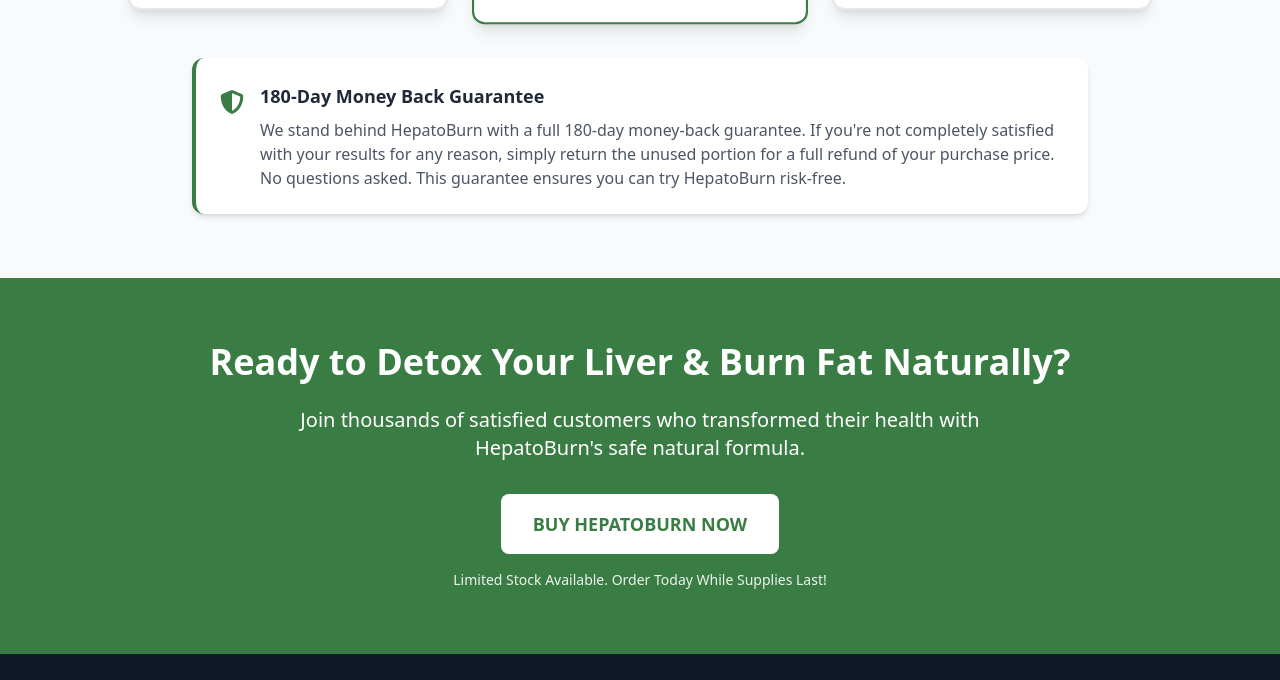
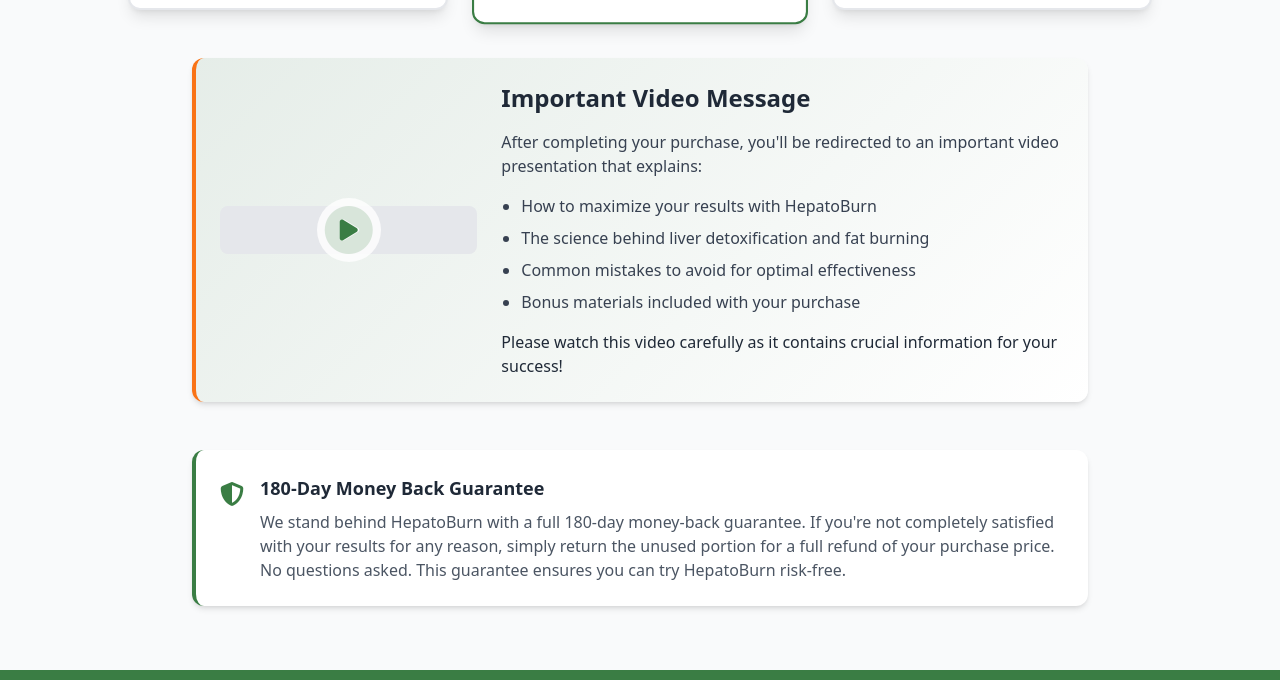
Before and after one commit to yr013/HepatoBurn, a plain HTML site: page index.html in a window 1280 px wide. Shown: the part 3864-4544 px from the top of the page. Drawn offline with nearby package versions, Linux system fonts and the light colour scheme.

Commit message:
Update index.html

```diff
--- a/index.html
+++ b/index.html
@@ -32,6 +32,10 @@
         }
         .testimonial-card {
             background: linear-gradient(135deg, rgba(58, 125, 68, 0.05) 0%, rgba(255, 255, 255, 1) 100%);
+        }
+        .video-notice {
+            background: linear-gradient(135deg, rgba(58, 125, 68, 0.1) 0%, rgba(255, 255, 255, 1) 100%);
+            border-left: 4px solid #f97316;
         }
     </style>
 </head>
@@ -348,6 +352,35 @@
                 </div>
             </div>
 
+            <!-- Important Video Notice Section -->
+            <div class="mt-12 max-w-4xl mx-auto video-notice p-6 rounded-xl shadow-md">
+                <div class="flex flex-col md:flex-row items-center">
+                    <div class="md:w-1/3 mb-6 md:mb-0 md:pr-6 flex justify-center">
+                        <div class="relative w-full max-w-xs">
+                            <div class="aspect-w-16 aspect-h-9 bg-gray-200 rounded-lg overflow-hidden flex items-center justify-center">
+                                <i class="fas fa-play-circle text-primary text-5xl"></i>
+                            </div>
+                            <div class="absolute inset-0 flex items-center justify-center">
+                                <div class="w-16 h-16 bg-white bg-opacity-80 rounded-full flex items-center justify-center">
+                                    <i class="fas fa-play text-primary text-2xl"></i>
+                                </div>
+                            </div>
+                        </div>
+                    </div>
+                    <div class="md:w-2/3">
+                        <h3 class="text-2xl font-bold mb-4 text-gray-800">Important Video Message</h3>
+                        <p class="text-gray-700 mb-4">After completing your purchase, you'll be redirected to an important video presentation that explains:</p>
+                        <ul class="list-disc pl-5 text-gray-700 space-y-2">
+                            <li>How to maximize your results with HepatoBurn</li>
+                            <li>The science behind liver detoxification and fat burning</li>
+                            <li>Common mistakes to avoid for optimal effectiveness</li>
+                            <li>Bonus materials included with your purchase</li>
+                        </ul>
+                        <p class="mt-4 font-medium text-gray-800">Please watch this video carefully as it contains crucial information for your success!</p>
+                    </div>
+                </div>
+            </div>
+
             <div class="mt-12 max-w-4xl mx-auto bg-white p-6 rounded-xl shadow-md border-l-4 border-primary">
                 <div class="flex items-start">
                     <div class="flex-shrink-0">
```
